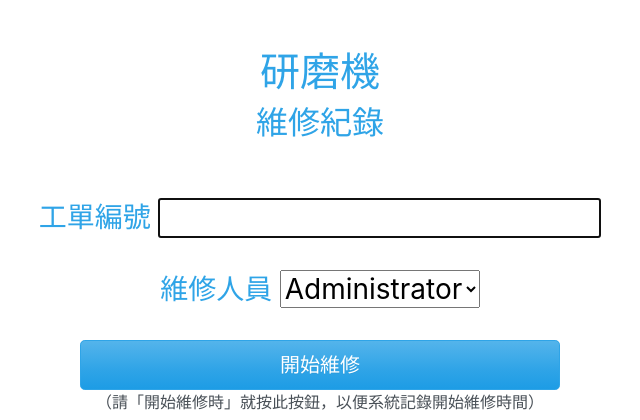
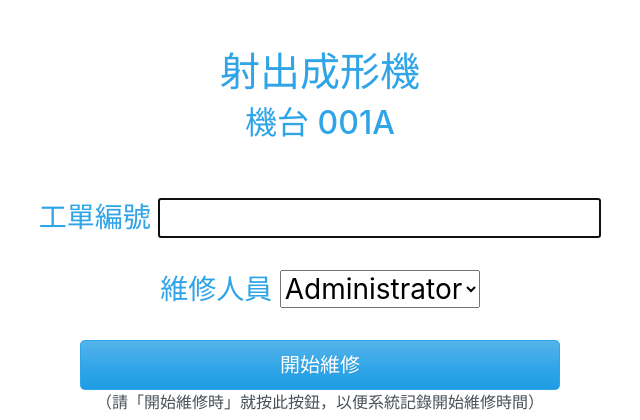
Before and after one commit to stoday/Flask-Web-Template, a Flask app: page / in a window 1280 px wide. Shown: the top 420 px of the page, without its empty margins (320-960 px from the left). Run offline with Flask 2, Linux system fonts and the light colour scheme; some libraries are stand-ins or nearby versions.

Commit message:
Input required for HTML5

```diff
--- a/templates/main.html
+++ b/templates/main.html
@@ -14,15 +14,15 @@
 
     <br><br>
     <div align="center">
-        <h1>研磨機</h1>
+        <h1>射出成形機</h1>
     </div>
     <div align="center">
-        <h2>維修紀錄</h2>
+        <h2>機台 001A</h2>
     </div><br><br>
 
     <form method="post" id="info">
       <div align="center">
-        <h3>工單編號 <input type="text" id="serial_num" name="serial_num" checked></h3>
+        <h3>工單編號 <input type="text" id="serial_num" name="serial_num" required></h3>
       </div><br>
 
       <div align="center">
@@ -33,7 +33,7 @@
       </div><br>
 
       <div align="center">
-        <button type="button" onclick=check() class="btn btn-primary btn-lg" style="WIDTH: 480px; HEIGHT: 50px">開始維修</button>
+        <button type="submit" class="btn btn-primary btn-lg" style="WIDTH: 480px; HEIGHT: 50px">開始維修</button>
         <br>（請「開始維修時」就按此按鈕，以便系統記錄開始維修時間）
       </div>
 
@@ -41,15 +41,6 @@
 
     <script>
         document.getElementById("serial_num").focus();
-
-        function check() {
-            // alert(document.getElementById("serial_num").value)
-            if (document.getElementById("serial_num").value == "") {
-                alert("輸入值不能空白喔！");
-            } else {
-                document.getElementById('info').submit();
-            }
-        }
     </script>
 
   </body>
--- a/templates/second.html
+++ b/templates/second.html
@@ -9,11 +9,11 @@
 	</head>
 
 <body>
-    <br><br><div align="center"><h1>研磨機 維修紀錄</h1></div>
+    <br><br><div align="center"><h1>射出成形機 調機</h1></div>
 
-    <div align="center"><h2>維修原因</h2></div>
+    <div align="center"><h2>機台 001A</h2></div>
 
-	<div align="center"><h3>流程卡 {{serial_num}}</h3></div><br>
+	<div align="center"><h3>工單編號 {{serial_num}}</h3></div><br>
 
 	<form method="post" id="info">
 		<div align="center">
```
Also changed, not shown: app.py (line endings or trailing spaces), requirements.txt (line endings or trailing spaces), templates/third.html (line endings or trailing spaces), 1 other file.
